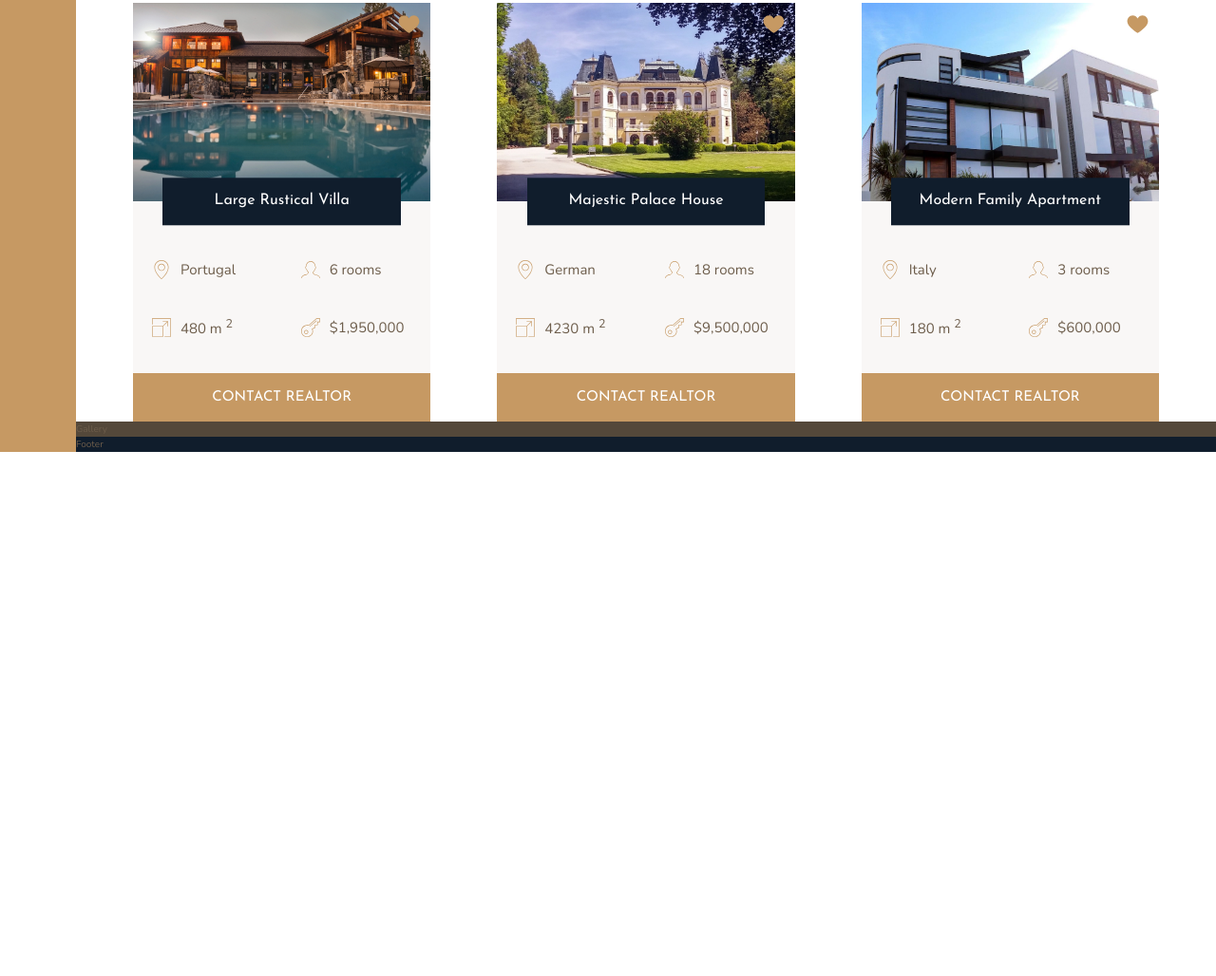
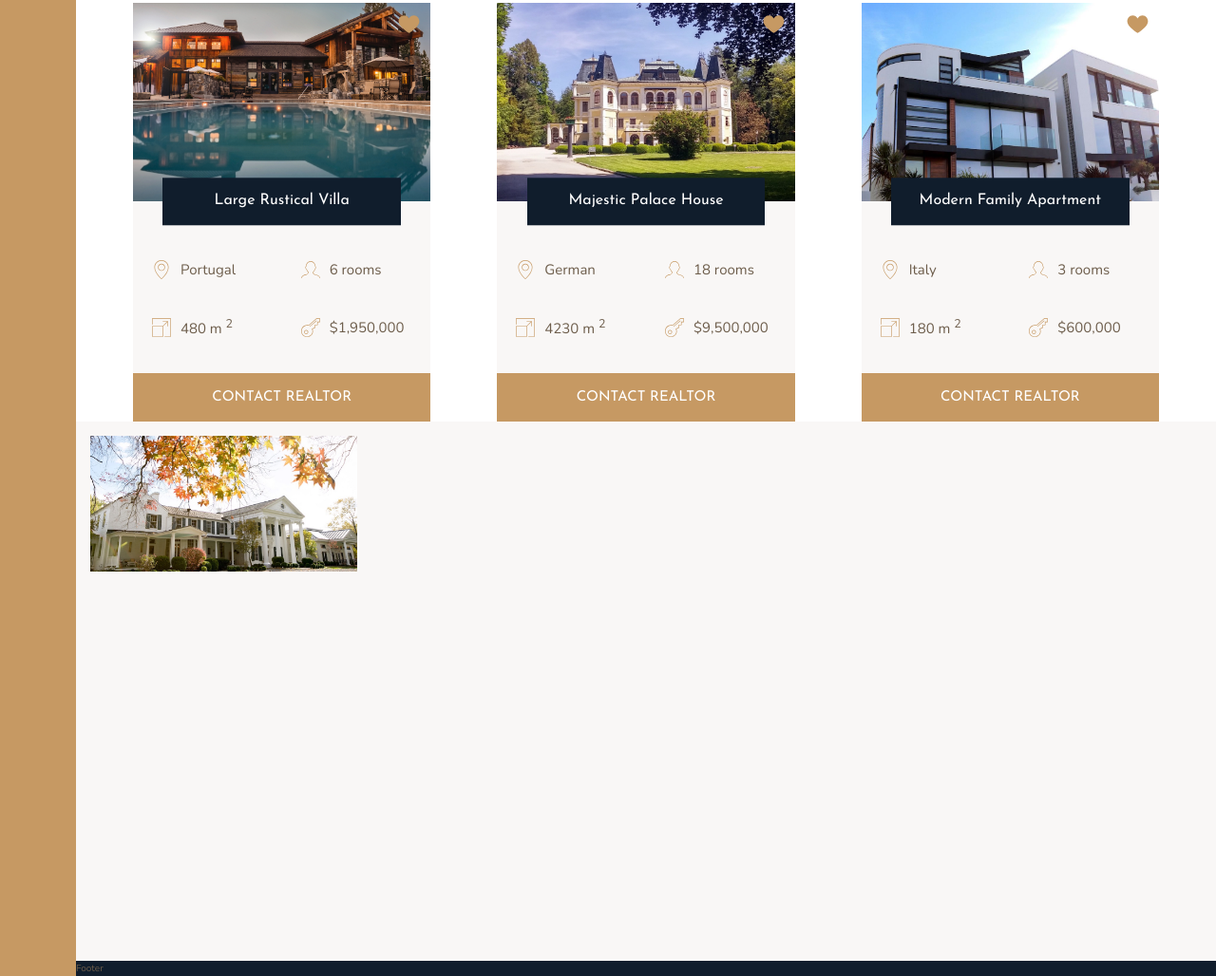
Before and after one commit to tomaszdanczak/3-Nexter, a website: page index.html in a window 1280 px wide. Shown: the part 2328-3356 px from the top of the page at 95% size. Before the commit the page ends 2804 px from the top, so only its background shows below. Drawn offline with nearby package versions, Linux system fonts and the light colour scheme; files that its build step writes are made by us from their sources.

Commit message:
feat: build the gallery - part 1

```diff
--- a/index.html
+++ b/index.html
@@ -290,7 +290,12 @@
        </section>
 
        <section class="gallery">
-           Gallery
+
+            <figure class="gallery__item gallery__item--1">
+                <img src="img/gal-1.jpeg" alt="Gallery image 1" class="gallery__img">
+            </figure>
+
+
        </section>
 
        <footer class="footer">
--- a/sass/_gallery.scss
+++ b/sass/_gallery.scss
@@ -1,4 +1,24 @@
 .gallery {
-    background-color: $color-grey-dark-1;
+    background-color: $color-grey-light-1;
     grid-column: full-start / full-end;
+
+    display: grid;
+    grid-template-columns: repeat(8, 1fr);
+    grid-template-rows: repeat(7, 5vw);
+    grid-gap: 1.5rem;
+    padding: 1.5rem;
+
+    &__item {
+        &--1 {
+            grid-row: 1 / span 2;
+            grid-column: 1 / span 2;
+        }
+    }
+
+    &__img {
+        width: 100%;
+        height: 100%;
+        object-fit: cover;
+        display: block;
+    }
 }
```
Also changed, not shown: sass/main.css (added), 1 other file.
